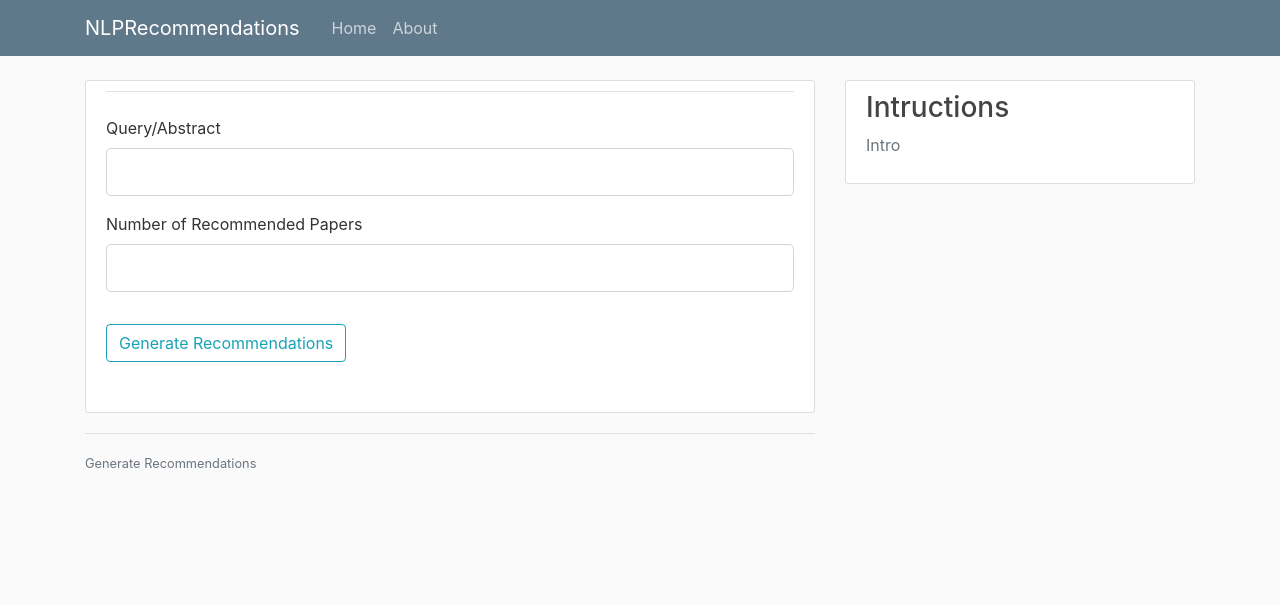
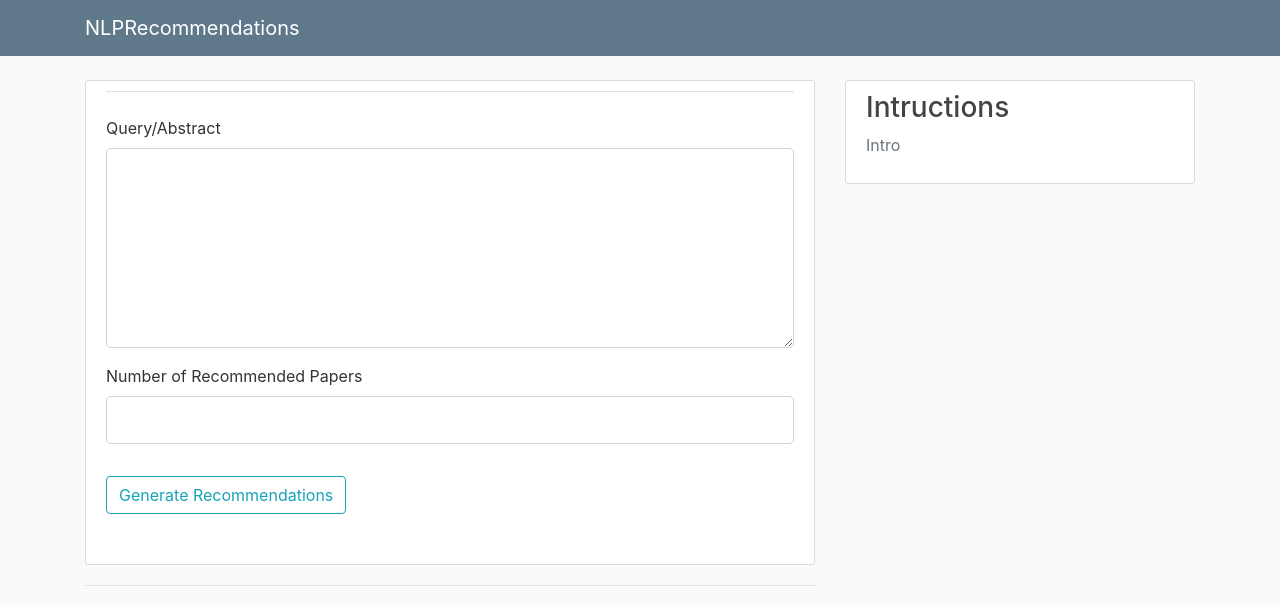
Before and after one commit to liamlio/NLPRecommendWeb, a Flask app: page / in a window 1280 px wide. Shown: the top 605 px of the page. Run offline with Flask 2, Linux system fonts and the light colour scheme; parts of the project's set-up code (start-up, migrations or seed data) failed here and were passed over; some libraries are stand-ins or nearby versions.

Commit message:
Changes to design

```diff
--- a/webapp/forms.py
+++ b/webapp/forms.py
@@ -1,10 +1,10 @@
 from flask_wtf import FlaskForm
-from wtforms import StringField, SubmitField, IntegerField
+from wtforms import StringField, SubmitField, IntegerField, TextAreaField
 from wtforms.validators import DataRequired, Length, NumberRange
 
 
 class QueryForm(FlaskForm):
-    query = StringField('Query/Abstract',
+    query = TextAreaField('Query/Abstract',
     validators=[DataRequired(), Length(min=1)])
 
     top_k= IntegerField('Number of Recommended Papers',
--- a/webapp/static/main.css
+++ b/webapp/static/main.css
@@ -78,3 +78,8 @@ body {
   .account-heading {
     font-size: 2.5rem;
   }
+
+  textarea {
+    min-height: 200px;
+    max-height: 200px;
+  }
--- a/webapp/templates/layout.html
+++ b/webapp/templates/layout.html
@@ -25,8 +25,8 @@
                 </button>
                 <div class="collapse navbar-collapse" id="navbarToggle">
                     <div class="navbar-nav mr-auto">
-                    <a class="nav-item nav-link" href="{{ url_for('home') }}">Home</a>
-                    <a class="nav-item nav-link" href="{{ url_for('about') }}">About</a>
+                    <!--<a class="nav-item nav-link" href="{{ url_for('home') }}">Home</a>
+                    <a class="nav-item nav-link" href="{{ url_for('about') }}">About</a>-->
                 </div>
             </div>
         </nav>
```
Also changed, not shown: 4 other files.
